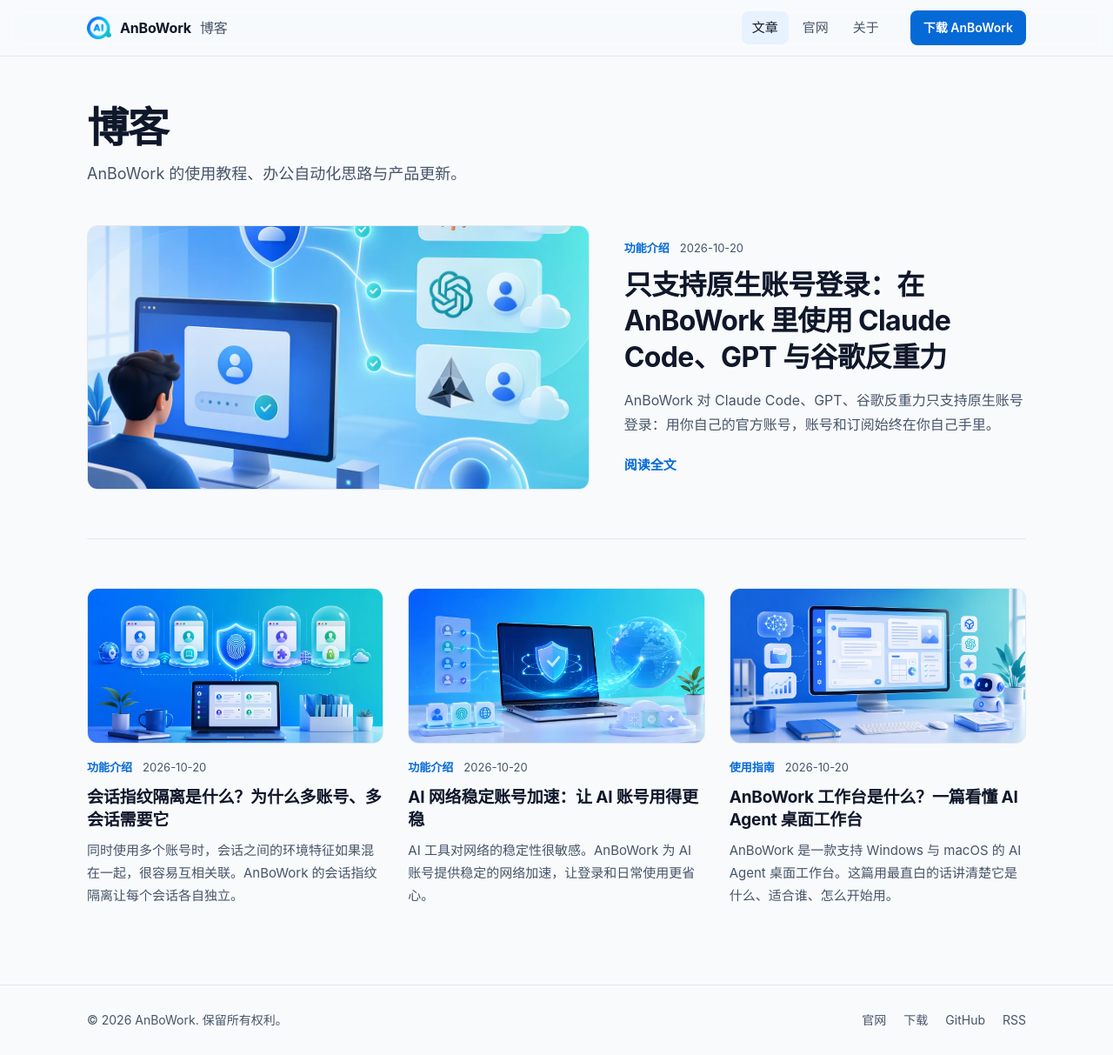
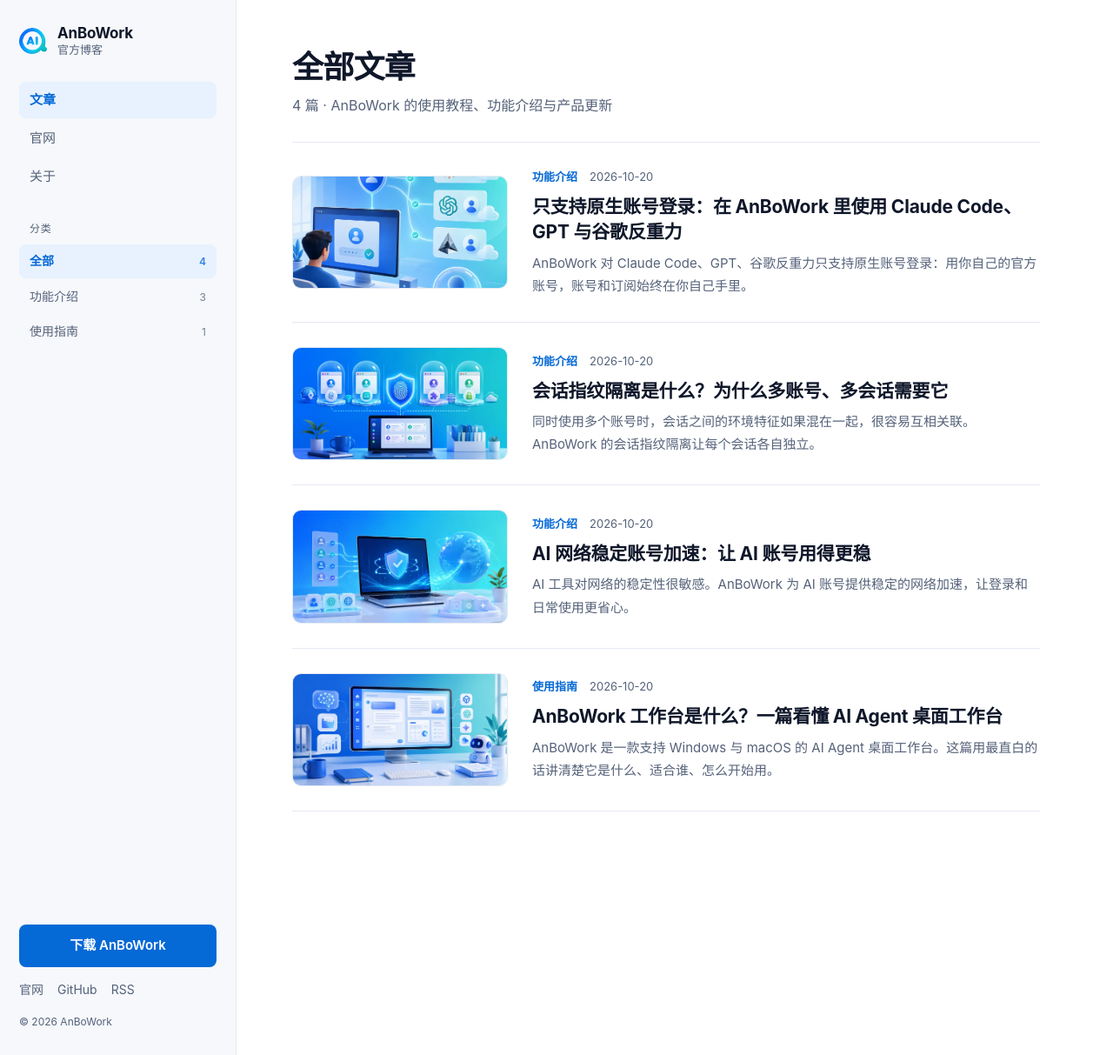
Before and after one commit to gyabevincent-debug/gyabevincent-debug.github.io, a Jekyll site: the page built from index.html, in a window 1280 px wide and 1213 px high. Shown: the whole window at 87% size. Built offline with Jekyll 4.4.1, drawn with Linux system fonts in a browser that asks for light colours.

Commit message:
refactor: 页面骨架改为左侧边栏文档式（分类筛选、文章行列表、文章页粘性目录）

```diff
--- a/_layouts/default.html
+++ b/_layouts/default.html
@@ -12,35 +12,81 @@
 </head>
 <body>
   <a class="skip" href="#main">跳到正文</a>
-  <header class="site-header">
-    <div class="wrap site-header__row">
-      <a class="brand" href="{{ '/' | relative_url }}">
-        <img src="{{ '/assets/images/favicon.png' | relative_url }}" width="28" height="28" alt="">
-        <span>AnBoWork</span><span class="brand__sub">博客</span>
+  {% assign all_cats = site.posts | map: "categories" | join: "," | split: "," | uniq %}
+  <div class="shell">
+    <aside class="side">
+      <a class="side__brand" href="{{ '/' | relative_url }}">
+        <img src="{{ '/assets/images/favicon.png' | relative_url }}" width="32" height="32" alt="">
+        <span><strong>AnBoWork</strong><small>官方博客</small></span>
       </a>
-      <nav class="nav" aria-label="主导航">
+
+      <nav class="side__nav" aria-label="主导航">
         {% for item in site.data.navigation %}
-        <a href="{{ item.url | relative_url }}"{% if page.url == item.url %} aria-current="page"{% endif %}>{{ item.title }}</a>
+        <a href="{{ item.url | relative_url }}"{% if page.url == item.url or page.layout == 'post' and item.url == '/' %} aria-current="page"{% endif %}>{{ item.title }}</a>
         {% endfor %}
       </nav>
-      <a class="btn btn--primary btn--sm" href="https://www.anbowork.com/download">下载 AnBoWork</a>
-    </div>
-  </header>
 
-  <main id="main">
-    {{ content }}
-  </main>
+      {% if all_cats.size > 0 %}
+      <div class="side__group">
+        <p class="side__label">分类</p>
+        <nav class="cats" aria-label="文章分类">
+          <a href="{{ '/' | relative_url }}" data-c="">全部<span>{{ site.posts.size }}</span></a>
+          {% for cat in all_cats %}
+          {% assign n = site.posts | where_exp: "p", "p.categories contains cat" | size %}
+          <a href="{{ '/' | relative_url }}?c={{ cat | uri_escape }}" data-c="{{ cat }}">{{ cat }}<span>{{ n }}</span></a>
+          {% endfor %}
+        </nav>
+      </div>
+      {% endif %}
 
-  <footer class="site-footer">
-    <div class="wrap site-footer__row">
-      <p>&copy; {{ site.time | date: '%Y' }} AnBoWork. 保留所有权利。</p>
-      <nav aria-label="页脚导航">
-        <a href="https://www.anbowork.com">官网</a>
-        <a href="https://www.anbowork.com/download">下载</a>
-        <a href="https://github.com/gyabevincent-debug/anbowork">GitHub</a>
-        <a href="{{ '/feed.xml' | relative_url }}">RSS</a>
-      </nav>
-    </div>
-  </footer>
+      <div class="side__foot">
+        <a class="btn btn--primary" href="https://www.anbowork.com/download">下载 AnBoWork</a>
+        <p>
+          <a href="https://www.anbowork.com">官网</a>
+          <a href="https://github.com/gyabevincent-debug/anbowork">GitHub</a>
+          <a href="{{ '/feed.xml' | relative_url }}">RSS</a>
+        </p>
+        <small>&copy; {{ site.time | date: '%Y' }} AnBoWork</small>
+      </div>
+    </aside>
+
+    <main id="main" class="main">
+      {{ content }}
+    </main>
+  </div>
+
+  <script>
+  (function () {
+    var c = new URLSearchParams(location.search).get('c') || '';
+    var rows = document.querySelectorAll('[data-cat]');
+    rows.forEach(function (r) { r.hidden = !!c && r.dataset.cat.split('|').indexOf(c) < 0; });
+    document.querySelectorAll('.cats a').forEach(function (a) { if ((a.dataset.c || '') === c) a.setAttribute('aria-current', 'true'); });
+    var count = document.getElementById('count');
+    if (count) count.textContent = document.querySelectorAll('[data-cat]:not([hidden])').length;
+    var title = document.getElementById('list-title');
+    if (title && c) title.textContent = c;
+
+    var prose = document.querySelector('.prose'), toc = document.getElementById('toc');
+    if (!prose || !toc) return;
+    var hs = prose.querySelectorAll('h2[id]');
+    if (hs.length < 2) { toc.hidden = true; return; }
+    var list = toc.querySelector('ol');
+    hs.forEach(function (h) {
+      var li = document.createElement('li'), a = document.createElement('a');
+      a.href = '#' + h.id; a.textContent = h.textContent; li.appendChild(a); list.appendChild(li);
+    });
+    if ('IntersectionObserver' in window) {
+      var links = list.querySelectorAll('a');
+      var io = new IntersectionObserver(function (es) {
+        es.forEach(function (e) {
+          if (e.isIntersecting) {
+            links.forEach(function (l) { l.classList.toggle('on', l.getAttribute('href') === '#' + e.target.id); });
+          }
+        });
+      }, { rootMargin: '0px 0px -70% 0px' });
+      hs.forEach(function (h) { io.observe(h); });
+    }
+  })();
+  </script>
 </body>
 </html>
--- a/_layouts/home.html
+++ b/_layouts/home.html
@@ -1,44 +1,28 @@
 ---
 layout: default
 ---
-<section class="wrap blog-head">
-  <h1>博客</h1>
-  <p>AnBoWork 的使用教程、办公自动化思路与产品更新。</p>
-</section>
+<div class="list-head">
+  <h1 id="list-title">全部文章</h1>
+  <p><span id="count">{{ site.posts.size }}</span> 篇 · AnBoWork 的使用教程、功能介绍与产品更新</p>
+</div>
 
-<section class="wrap blog-list" aria-label="文章列表">
-  {% assign posts = site.posts %}
-  {% if posts.size > 0 %}
-  {% assign first = posts.first %}
-  <article class="feature">
-    <a class="feature__media" href="{{ first.url | relative_url }}" tabindex="-1" aria-hidden="true">
-      {% if first.image %}<img src="{{ first.image | relative_url }}" alt="" width="1200" height="630">{% else %}<span class="ph">{{ first.categories | first }}</span>{% endif %}
+{% if site.posts.size > 0 %}
+<div class="rows">
+  {% for post in site.posts %}
+  <article class="row" data-cat="{{ post.categories | join: '|' }}">
+    <a class="row__media" href="{{ post.url | relative_url }}" tabindex="-1" aria-hidden="true">
+      {% if post.image %}<img src="{{ post.image | relative_url }}" alt="" width="1200" height="630"{% unless forloop.first %} loading="lazy"{% endunless %}>{% else %}<span class="ph">{{ post.categories | first }}</span>{% endif %}
     </a>
-    <div class="feature__body">
-      <p class="meta"><span class="meta__cat">{{ first.categories | first }}</span><time datetime="{{ first.date | date_to_xmlschema }}">{{ first.date | date: '%Y-%m-%d' }}</time></p>
-      <h2><a href="{{ first.url | relative_url }}">{{ first.title }}</a></h2>
-      <p class="feature__excerpt">{{ first.excerpt | strip_html | strip_newlines | truncate: 110 }}</p>
-      <a class="more" href="{{ first.url | relative_url }}">阅读全文</a>
+    <div class="row__body">
+      <p class="meta"><span class="meta__cat">{{ post.categories | first }}</span><time datetime="{{ post.date | date_to_xmlschema }}">{{ post.date | date: '%Y-%m-%d' }}</time></p>
+      <h2><a href="{{ post.url | relative_url }}">{{ post.title }}</a></h2>
+      <p class="row__excerpt">{{ post.excerpt | strip_html | strip_newlines | truncate: 90 }}</p>
     </div>
   </article>
-
-  {% if posts.size > 1 %}
-  <ul class="grid">
-    {% for post in posts offset:1 %}
-    <li class="card">
-      <a class="card__media" href="{{ post.url | relative_url }}" tabindex="-1" aria-hidden="true">
-        {% if post.image %}<img src="{{ post.image | relative_url }}" alt="" width="1200" height="630" loading="lazy">{% else %}<span class="ph">{{ post.categories | first }}</span>{% endif %}
-      </a>
-      <p class="meta"><span class="meta__cat">{{ post.categories | first }}</span><time datetime="{{ post.date | date_to_xmlschema }}">{{ post.date | date: '%Y-%m-%d' }}</time></p>
-      <h3><a href="{{ post.url | relative_url }}">{{ post.title }}</a></h3>
-      <p class="card__excerpt">{{ post.excerpt | strip_html | strip_newlines | truncate: 80 }}</p>
-    </li>
   {% endfor %}
-  </ul>
-  {% endif %}
+</div>
 {% else %}
 <div class="empty">
   <p>文章正在准备中。你可以先访问 <a href="https://www.anbowork.com">官网</a> 了解 AnBoWork。</p>
 </div>
 {% endif %}
-</section>
--- a/assets/css/style.css
+++ b/assets/css/style.css
@@ -1,22 +1,23 @@
-/* AnBoWork 博客主题：原生 CSS，亮/暗双主题，单一品牌蓝强调色 */
+/* AnBoWork 博客主题：左侧边栏文档式布局，亮/暗双主题，单一品牌蓝强调色 */
 :root {
-  --bg: #f8fafc;
+  --bg: #ffffff;
+  --side: #f6f8fb;
   --surface: #ffffff;
   --text: #0f172a;
-  --text-2: #475569;
-  --line: #e2e8f0;
+  --text-2: #55627a;
+  --line: #e4e9f1;
   --accent: #0569d6;
   --accent-ink: #ffffff;
   --accent-soft: #e8f2fe;
-  --radius: 12px;
-  --radius-sm: 8px;
-  --measure: 720px;
+  --radius: 10px;
+  --side-w: 272px;
   --font: -apple-system, BlinkMacSystemFont, "Segoe UI", "PingFang SC", "Microsoft YaHei", "Noto Sans SC", "Helvetica Neue", Arial, sans-serif;
   --mono: ui-monospace, SFMono-Regular, Menlo, Consolas, monospace;
 }
 @media (prefers-color-scheme: dark) {
   :root {
     --bg: #0b1220;
+    --side: #0e1729;
     --surface: #111a2c;
     --text: #e6edf7;
     --text-2: #9fb0c8;
@@ -27,116 +28,126 @@
   }
 }
 *, *::before, *::after { box-sizing: border-box; }
-html { -webkit-text-size-adjust: 100%; }
+html { -webkit-text-size-adjust: 100%; scroll-behavior: smooth; }
 body { margin: 0; background: var(--bg); color: var(--text); font: 16px/1.75 var(--font); -webkit-font-smoothing: antialiased; }
 img { max-width: 100%; height: auto; display: block; }
 a { color: var(--accent); text-underline-offset: 3px; }
-a:hover { text-decoration-thickness: 2px; }
 :focus-visible { outline: 2px solid var(--accent); outline-offset: 2px; border-radius: 4px; }
-.wrap { width: 100%; max-width: 1120px; margin: 0 auto; padding: 0 20px; }
-.skip { position: absolute; left: -999px; top: 8px; background: var(--surface); padding: 8px 12px; border-radius: var(--radius-sm); z-index: 100; }
+[hidden] { display: none !important; }
+.skip { position: absolute; left: -999px; top: 8px; background: var(--surface); padding: 8px 12px; border-radius: var(--radius); z-index: 100; }
 .skip:focus { left: 8px; }
 
-/* 顶栏 */
-.site-header { position: sticky; top: 0; z-index: 50; background: color-mix(in srgb, var(--bg) 88%, transparent); backdrop-filter: saturate(160%) blur(10px); border-bottom: 1px solid var(--line); }
-.site-header__row { display: flex; align-items: center; gap: 24px; height: 64px; }
-.brand { display: flex; align-items: center; gap: 10px; color: var(--text); text-decoration: none; font-weight: 700; letter-spacing: -0.01em; white-space: nowrap; }
-.brand__sub { color: var(--text-2); font-weight: 500; }
-.nav { display: flex; gap: 4px; margin-left: auto; }
-.nav a { color: var(--text-2); text-decoration: none; padding: 6px 12px; border-radius: var(--radius-sm); font-size: 15px; white-space: nowrap; }
-.nav a:hover, .nav a[aria-current="page"] { color: var(--text); background: var(--accent-soft); }
+/* 页面骨架：左侧边栏 + 主区 */
+.shell { display: grid; grid-template-columns: var(--side-w) minmax(0, 1fr); min-height: 100vh; }
+.main { min-width: 0; padding: 56px clamp(24px, 5vw, 72px) 96px; }
+
+/* 侧边栏 */
+.side { position: sticky; top: 0; height: 100vh; overflow-y: auto; display: flex; flex-direction: column; gap: 28px; padding: 28px 22px; background: var(--side); border-right: 1px solid var(--line); }
+.side__brand { display: flex; align-items: center; gap: 12px; text-decoration: none; color: var(--text); }
+.side__brand span { display: flex; flex-direction: column; line-height: 1.25; }
+.side__brand strong { font-size: 17px; letter-spacing: -0.01em; }
+.side__brand small { color: var(--text-2); font-size: 13px; }
+.side__nav { display: flex; flex-direction: column; gap: 2px; }
+.side__nav a { padding: 8px 12px; border-radius: 8px; color: var(--text-2); text-decoration: none; font-size: 15px; }
+.side__nav a:hover { color: var(--text); background: var(--accent-soft); }
+.side__nav a[aria-current="page"] { color: var(--accent); background: var(--accent-soft); font-weight: 600; }
+.side__label { margin: 0 0 8px 12px; font-size: 12px; color: var(--text-2); letter-spacing: .06em; }
+.cats { display: flex; flex-direction: column; gap: 2px; }
+.cats a { display: flex; justify-content: space-between; align-items: center; padding: 7px 12px; border-radius: 8px; color: var(--text-2); text-decoration: none; font-size: 14px; }
+.cats a span { font-size: 12px; opacity: .8; }
+.cats a:hover { color: var(--text); background: var(--accent-soft); }
+.cats a[aria-current="true"] { color: var(--accent); background: var(--accent-soft); font-weight: 600; }
+.side__foot { margin-top: auto; display: flex; flex-direction: column; gap: 14px; }
+.side__foot p { margin: 0; display: flex; gap: 16px; font-size: 14px; }
+.side__foot p a { color: var(--text-2); text-decoration: none; }
+.side__foot p a:hover { color: var(--text); text-decoration: underline; }
+.side__foot small { color: var(--text-2); font-size: 12px; }
 
 /* 按钮 */
-.btn { display: inline-flex; align-items: center; justify-content: center; padding: 11px 22px; border-radius: var(--radius-sm); font-weight: 600; font-size: 15px; text-decoration: none; white-space: nowrap; border: 1px solid transparent; transition: transform .15s ease, border-color .15s ease; }
+.btn { display: inline-flex; align-items: center; justify-content: center; padding: 10px 20px; border-radius: 8px; font-weight: 600; font-size: 15px; text-decoration: none; white-space: nowrap; border: 1px solid transparent; transition: transform .15s ease, filter .15s ease; }
 .btn:active { transform: translateY(1px); }
 .btn--primary { background: var(--accent); color: var(--accent-ink); }
-.btn--primary:hover { filter: brightness(1.08); text-decoration: none; }
-.btn--ghost { color: var(--text); border-color: var(--line); background: var(--surface); }
-.btn--ghost:hover { border-color: var(--accent); text-decoration: none; }
-.btn--sm { padding: 7px 14px; font-size: 14px; }
+.btn--primary:hover { filter: brightness(1.08); }
 
-/* 博客首页 */
-.blog-head { padding-top: 56px; padding-bottom: 8px; }
-.blog-head h1 { font-size: clamp(34px, 5vw, 48px); line-height: 1.1; letter-spacing: -0.03em; margin: 0 0 10px; }
-.blog-head p { margin: 0; color: var(--text-2); font-size: 18px; }
-.blog-list { padding-top: 36px; padding-bottom: 88px; }
-.meta { display: flex; flex-wrap: wrap; align-items: center; gap: 12px; margin: 0 0 10px; font-size: 13px; color: var(--text-2); }
+/* 首页：列表头 + 文章行 */
+.list-head { max-width: 860px; margin-bottom: 8px; }
+.list-head h1 { font-size: clamp(28px, 3.4vw, 36px); line-height: 1.2; letter-spacing: -0.02em; margin: 0 0 8px; }
+.list-head p { margin: 0; color: var(--text-2); }
+.rows { max-width: 860px; }
+.row { display: grid; grid-template-columns: 248px minmax(0, 1fr); gap: 28px; align-items: center; padding: 28px 0; border-bottom: 1px solid var(--line); }
+.row:first-child { border-top: 1px solid var(--line); margin-top: 28px; }
+.row__media { display: block; aspect-ratio: 1200 / 630; overflow: hidden; border-radius: var(--radius); border: 1px solid var(--line); }
+.row__media img { width: 100%; height: 100%; object-fit: cover; transition: transform .35s ease; }
+.row__media:hover img { transform: scale(1.04); }
+.row h2 { font-size: 21px; line-height: 1.4; letter-spacing: -0.01em; margin: 0 0 8px; }
+.row h2 a { color: var(--text); text-decoration: none; }
+.row h2 a:hover { color: var(--accent); }
+.row__excerpt { margin: 0; color: var(--text-2); font-size: 15px; }
+.meta { display: flex; flex-wrap: wrap; align-items: center; gap: 4px 14px; margin: 0 0 8px; font-size: 13px; color: var(--text-2); }
 .meta__cat { color: var(--accent); font-weight: 600; }
-.more { color: var(--accent); font-weight: 600; font-size: 15px; text-decoration: none; }
-.more:hover { text-decoration: underline; }
-.ph { display: flex; align-items: center; justify-content: center; width: 100%; height: 100%; color: #fff; font-weight: 700; font-size: 22px; letter-spacing: .04em; background: linear-gradient(135deg, #0b4fc2, #0bb8cf); }
-
-.feature { display: grid; grid-template-columns: 1.25fr 1fr; gap: 40px; align-items: center; margin-bottom: 56px; padding-bottom: 56px; border-bottom: 1px solid var(--line); }
-.feature__media { display: block; aspect-ratio: 1200 / 630; overflow: hidden; border-radius: var(--radius); border: 1px solid var(--line); }
-.feature__media img { width: 100%; height: 100%; object-fit: cover; transition: transform .4s ease; }
-.feature__media:hover img { transform: scale(1.03); }
-.feature h2 { font-size: clamp(24px, 3vw, 32px); line-height: 1.3; letter-spacing: -0.02em; margin: 0 0 14px; }
-.feature h2 a, .card h3 a { color: var(--text); text-decoration: none; }
-.feature h2 a:hover, .card h3 a:hover { color: var(--accent); }
-.feature__excerpt { color: var(--text-2); margin: 0 0 18px; }
-
-.grid { list-style: none; margin: 0; padding: 0; display: grid; grid-template-columns: repeat(3, 1fr); gap: 36px 28px; }
-.card__media { display: block; aspect-ratio: 1200 / 630; overflow: hidden; border-radius: var(--radius); border: 1px solid var(--line); margin-bottom: 16px; }
-.card__media img { width: 100%; height: 100%; object-fit: cover; transition: transform .4s ease; }
-.card__media:hover img { transform: scale(1.03); }
-.card h3 { font-size: 19px; line-height: 1.4; letter-spacing: -0.01em; margin: 0 0 8px; }
-.card__excerpt { color: var(--text-2); margin: 0; font-size: 15px; }
-.empty { padding: 40px; border: 1px dashed var(--line); border-radius: var(--radius); color: var(--text-2); background: var(--surface); }
+.ph { display: flex; align-items: center; justify-content: center; width: 100%; height: 100%; color: #fff; font-weight: 700; font-size: 18px; background: linear-gradient(135deg, #0b4fc2, #0bb8cf); }
+.empty { max-width: 860px; margin-top: 28px; padding: 40px; border: 1px dashed var(--line); border-radius: var(--radius); color: var(--text-2); }
 .empty p { margin: 0; }
 
-/* 文章页 */
-.article { max-width: calc(var(--measure) + 40px); padding-top: 40px; padding-bottom: 72px; }
-.crumbs { display: flex; gap: 8px; font-size: 14px; color: var(--text-2); margin-bottom: 20px; }
-.crumbs a { color: var(--text-2); }
-.article__head h1 { font-size: clamp(28px, 4vw, 40px); line-height: 1.25; letter-spacing: -0.02em; margin: 0 0 12px; }
-.article__cover { border-radius: var(--radius); margin: 24px 0; border: 1px solid var(--line); }
-.prose { margin-top: 28px; font-size: 17px; }
-.prose h2 { font-size: 24px; line-height: 1.35; margin: 2.2em 0 .6em; letter-spacing: -0.01em; }
+/* 文章页：正文 + 右侧粘性目录 */
+.doc { display: grid; grid-template-columns: minmax(0, 740px) 200px; gap: 56px; max-width: 996px; }
+.doc__main { min-width: 0; }
+.doc__head h1 { font-size: clamp(28px, 3.6vw, 38px); line-height: 1.25; letter-spacing: -0.02em; margin: 0 0 16px; }
+.doc__cover { border-radius: var(--radius); margin: 8px 0 28px; border: 1px solid var(--line); }
+.doc__toc { position: sticky; top: 32px; align-self: start; font-size: 14px; }
+.doc__toc ol { list-style: none; margin: 0; padding: 0; border-left: 1px solid var(--line); }
+.doc__toc a { display: block; padding: 5px 0 5px 14px; margin-left: -1px; border-left: 2px solid transparent; color: var(--text-2); text-decoration: none; line-height: 1.5; }
+.doc__toc a:hover { color: var(--text); }
+.doc__toc a.on { color: var(--accent); border-left-color: var(--accent); font-weight: 600; }
+.doc__toc .side__label { margin-left: 0; }
+.prose { font-size: 17px; }
+.prose h2 { font-size: 24px; line-height: 1.35; margin: 2.2em 0 .6em; letter-spacing: -0.01em; scroll-margin-top: 24px; }
 .prose h3 { font-size: 19px; margin: 1.8em 0 .5em; }
 .prose p, .prose ul, .prose ol { margin: 0 0 1.2em; }
 .prose li { margin-bottom: .35em; }
-.prose blockquote { margin: 1.4em 0; padding: 14px 20px; background: var(--accent-soft); border-left: 3px solid var(--accent); border-radius: 0 var(--radius-sm) var(--radius-sm) 0; color: var(--text); }
+.prose blockquote { margin: 0 0 1.6em; padding: 14px 20px; background: var(--accent-soft); border-left: 3px solid var(--accent); border-radius: 0 8px 8px 0; color: var(--text); }
 .prose blockquote p:last-child { margin: 0; }
 .prose code { font: 0.9em var(--mono); background: var(--accent-soft); padding: 2px 6px; border-radius: 6px; }
-.prose pre { overflow-x: auto; padding: 16px 20px; background: var(--surface); border: 1px solid var(--line); border-radius: var(--radius); }
+.prose pre { overflow-x: auto; padding: 16px 20px; background: var(--side); border: 1px solid var(--line); border-radius: var(--radius); }
 .prose pre code { background: none; padding: 0; }
 .prose table { width: 100%; border-collapse: collapse; margin: 0 0 1.4em; font-size: 15px; display: block; overflow-x: auto; }
 .prose th, .prose td { border: 1px solid var(--line); padding: 8px 12px; text-align: left; }
 .prose th { background: var(--accent-soft); }
-.prose img { border-radius: var(--radius-sm); margin: 1.4em 0; }
+.prose img { border-radius: 8px; margin: 1.4em 0; }
 .tags { display: flex; flex-wrap: wrap; gap: 8px; margin: 32px 0 0; }
-.tags span { font-size: 13px; color: var(--text-2); border: 1px solid var(--line); border-radius: var(--radius-sm); padding: 2px 10px; }
-.cta { margin: 48px 0 32px; padding: 28px; border: 1px solid var(--line); border-radius: var(--radius); background: var(--surface); }
-.cta h2 { margin: 0 0 6px; font-size: 20px; }
-.cta p { margin: 0 0 16px; color: var(--text-2); }
+.tags span { font-size: 13px; color: var(--text-2); background: var(--side); border-radius: 6px; padding: 2px 10px; }
+.cta { display: flex; align-items: center; justify-content: space-between; gap: 20px; margin: 44px 0 28px; padding: 24px 28px; border-radius: var(--radius); background: var(--accent-soft); }
+.cta h2 { margin: 0 0 4px; font-size: 18px; }
+.cta p { margin: 0; color: var(--text-2); font-size: 15px; }
 .pager { display: grid; grid-template-columns: 1fr 1fr; gap: 16px; }
-.pager a { display: block; padding: 16px 20px; border: 1px solid var(--line); border-radius: var(--radius); text-decoration: none; color: var(--text); background: var(--surface); line-height: 1.5; }
+.pager a { display: block; padding: 14px 18px; border: 1px solid var(--line); border-radius: var(--radius); text-decoration: none; color: var(--text); line-height: 1.5; font-size: 15px; }
 .pager a:hover { border-color: var(--accent); }
 .pager small { display: block; color: var(--text-2); margin-bottom: 4px; }
 .pager__next { text-align: right; grid-column: 2; }
 
-/* 页脚 */
-.site-footer { border-top: 1px solid var(--line); padding: 28px 0; color: var(--text-2); font-size: 14px; }
-.site-footer__row { display: flex; flex-wrap: wrap; gap: 12px 24px; justify-content: space-between; }
-.site-footer p { margin: 0; }
-.site-footer nav { display: flex; flex-wrap: wrap; gap: 20px; }
-.site-footer a { color: var(--text-2); text-decoration: none; }
-.site-footer a:hover { color: var(--text); text-decoration: underline; }
-
-/* 移动端 */
-@media (max-width: 1023px) {
-  .grid { grid-template-columns: repeat(2, 1fr); }
+/* 平板与手机：侧边栏折叠成顶部条 */
+@media (max-width: 1180px) {
+  .doc { grid-template-columns: minmax(0, 1fr); }
+  .doc__toc { display: none; }
 }
-@media (max-width: 767px) {
-  .site-header__row { gap: 12px; }
-  .brand__sub, .nav a:nth-child(2) { display: none; }
-  .nav { gap: 0; }
-  .feature { grid-template-columns: 1fr; gap: 20px; margin-bottom: 40px; padding-bottom: 40px; }
-  .blog-head { padding-top: 36px; }
-  .grid { grid-template-columns: 1fr; }
+@media (max-width: 899px) {
+  .shell { grid-template-columns: minmax(0, 1fr); }
+  .side { position: static; height: auto; overflow: visible; flex-direction: row; flex-wrap: wrap; align-items: center; gap: 12px 16px; padding: 14px 20px; border-right: 0; border-bottom: 1px solid var(--line); }
+  .side__nav { flex-direction: row; order: 3; width: 100%; overflow-x: auto; }
+  .side__nav a { white-space: nowrap; }
+  .side__group { order: 4; width: 100%; }
+  .side__group .side__label { display: none; }
+  .cats { flex-direction: row; overflow-x: auto; }
+  .cats a { white-space: nowrap; gap: 6px; border: 1px solid var(--line); }
+  .side__foot { margin: 0 0 0 auto; flex-direction: row; align-items: center; order: 2; }
+  .side__foot p, .side__foot small { display: none; }
+  .main { padding: 28px 20px 64px; }
+  .row { grid-template-columns: 1fr; gap: 14px; padding: 22px 0; }
+  .cta { flex-direction: column; align-items: flex-start; }
   .pager { grid-template-columns: 1fr; }
   .pager__next { grid-column: 1; }
 }
 @media (prefers-reduced-motion: reduce) {
+  html { scroll-behavior: auto; }
   * { transition: none !important; }
 }
```
Also changed, not shown: _layouts/page.html (+6 -4 lines), _layouts/post.html (+14 -9 lines). Lines whose indentation alone changed are shown as unchanged.
